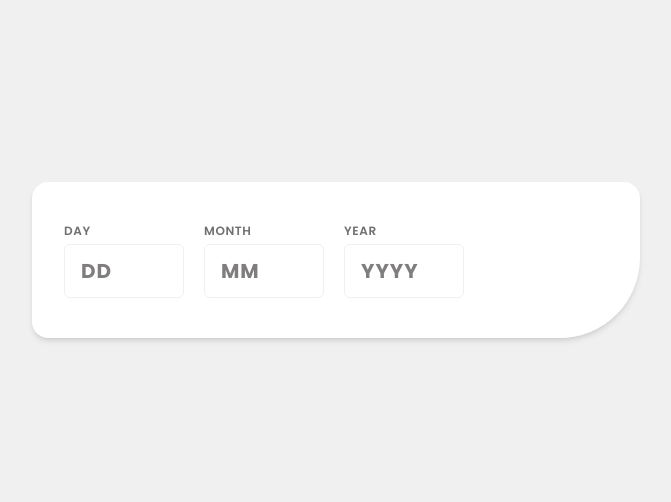
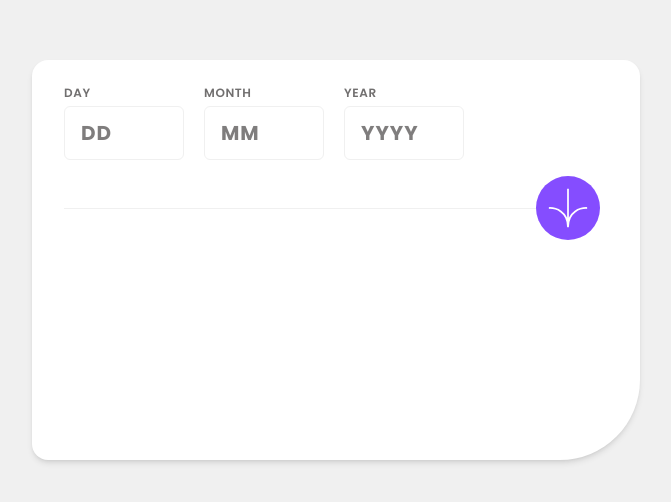
Before and after one commit to 01mehran/age-calculator-app, a React (Vite) app: page / in a window 1280 px wide. Shown: the part 140-642 px from the top of the page, without its empty margins (304-975 px from the left). Built offline with nearby package versions, Linux system fonts and the light colour scheme.

Commit message:
feat: add arrow icon

```diff
--- a/src/pages/AgeCalculatorBox.jsx
+++ b/src/pages/AgeCalculatorBox.jsx
@@ -1,16 +1,26 @@
 // Hooks;
 import Input from "../components/Input";
+import arrowIcon from "../assets/images/icon-arrow.svg";
 
 function AgeCalculatorBox() {
   return (
     <div className="flex h-dvh items-center justify-center">
-      <section className="small:px-4 mx-2 w-full max-w-152 rounded-2xl rounded-br-[5rem] bg-white px-1 py-6 shadow-md">
+      <section className="small:pl-8 mx-2 h-[400px] w-full max-w-152 rounded-2xl rounded-br-[5rem] bg-white px-4 py-6 shadow-md">
         {/* Input fields */}
-        <form className="m-4 flex items-center space-x-5">
+        <form className="mb-12 flex items-center space-x-5">
           <Input label="day" placeholder="DD" />
           <Input label="month" placeholder="MM" />
           <Input label="year" placeholder="YYYY" />
         </form>
+
+        {/* Icon arrow */}
+        <div className="bg-primary-100 small:mr-6 relative h-px">
+          <img
+            src={arrowIcon}
+            alt="icon arrow"
+            className="bg-purple small:translate-x-0 small:left-auto small:right-0 small:w-16 small:p-3 hover:bg-black-500 absolute left-1/2 aspect-square w-14 -translate-x-1/2 -translate-y-1/2 cursor-pointer rounded-full p-2 transition-all duration-300 active:translate-y-px"
+          />
+        </div>
       </section>
     </div>
   );
```
